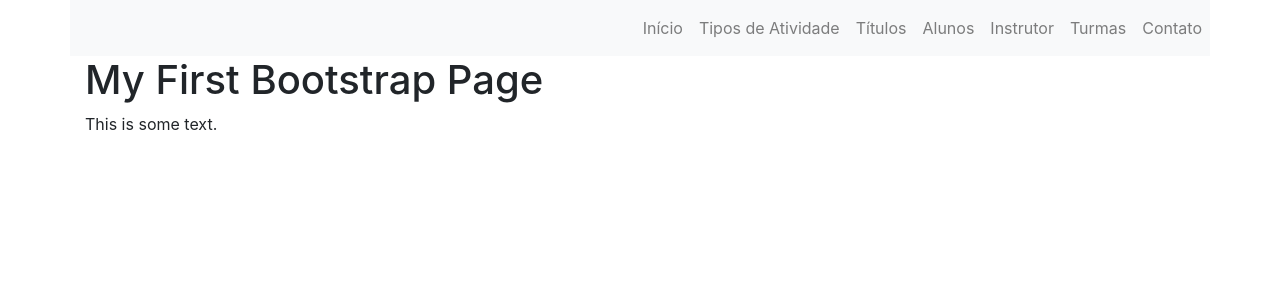
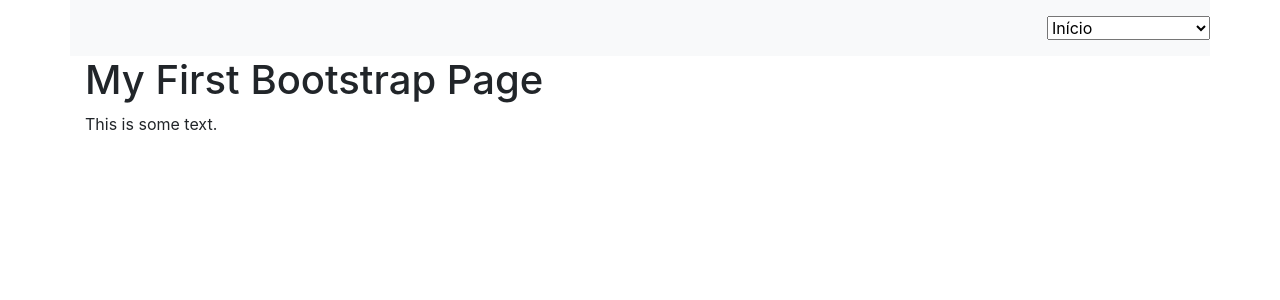
Before and after one commit to patrick140/PeConfortavelLtda, a Django app: page / in a window 1280 px wide. Shown: the top 300 px of the page. Run offline with Django 5.2, Linux system fonts and the light colour scheme.

Commit message:
commit final do dia 01-06-25

```diff
--- a/templates/index.html
+++ b/templates/index.html
@@ -38,15 +38,15 @@
             </button>
 
             <div class="collapse navbar-collapse justify-content-end" id="mynavbar">
-                <div class="navbar-nav">
-                    <a href="/" class="nav-link">Início</a>
-                    <a href="" class="nav-link">Tipos de Atividade</a>
-                    <a href="" class="nav-link">Títulos</a>
-                    <a href="" class="nav-link">Alunos</a>
-                    <a href="" class="nav-link">Instrutor</a>
-                    <a href="" class="nav-link">Turmas</a>
-                    <a href="" class="nav-link">Contato</a>
-                </div>
+                <select class="navbar-nav">
+                    <option href="/" class="nav-link">Início</option>
+                    <option href="" class="nav-link">Tipos de Atividade</option>
+                    <option href="" class="nav-link">Títulos</option>
+                    <option href="" class="nav-link">Alunos</option>
+                    <option href="" class="nav-link">Instrutor</option>
+                    <option href="" class="nav-link">Turmas</option>
+                    <option href="" class="nav-link">Contato</option>
+                </select>
             </div>
         </nav>
 
```
